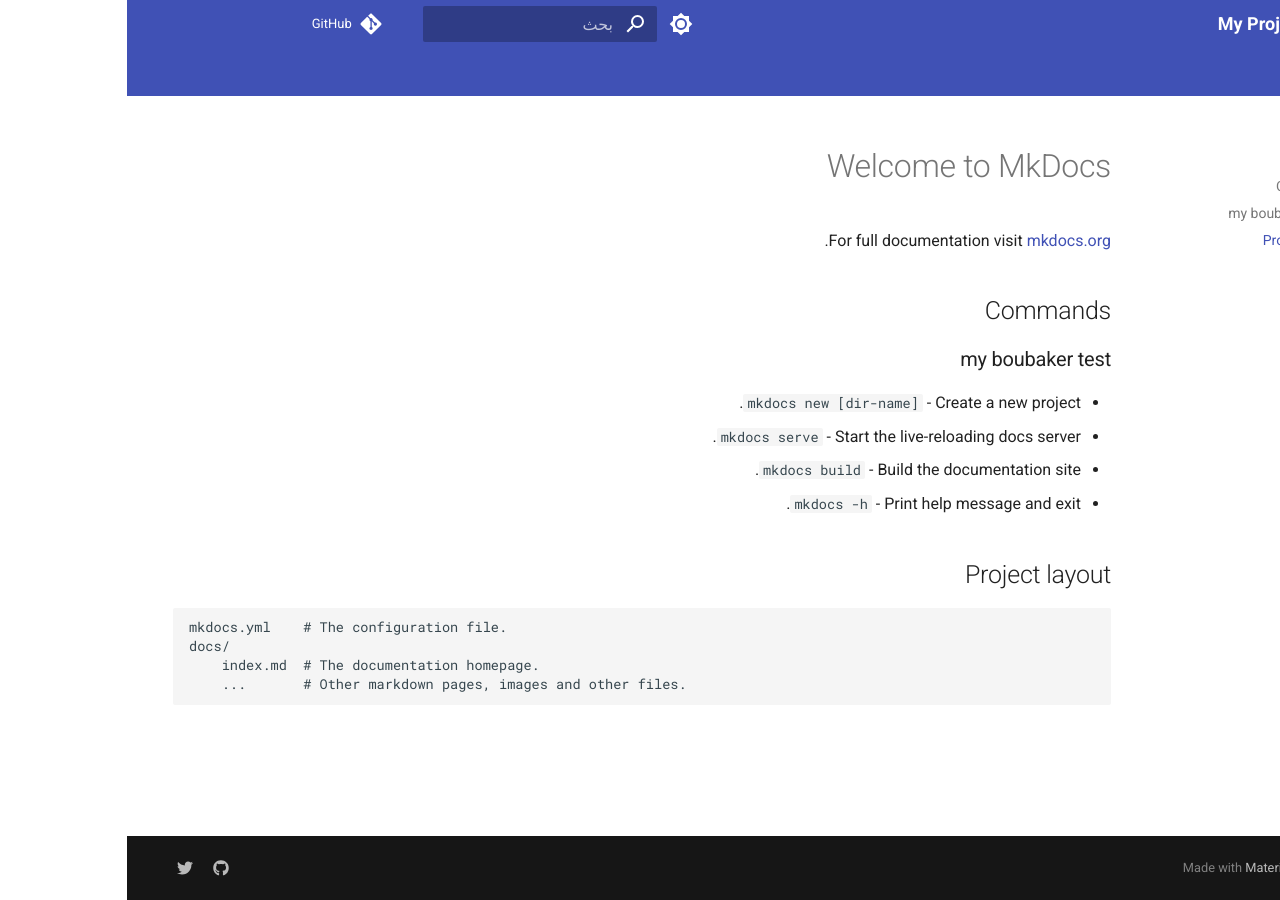
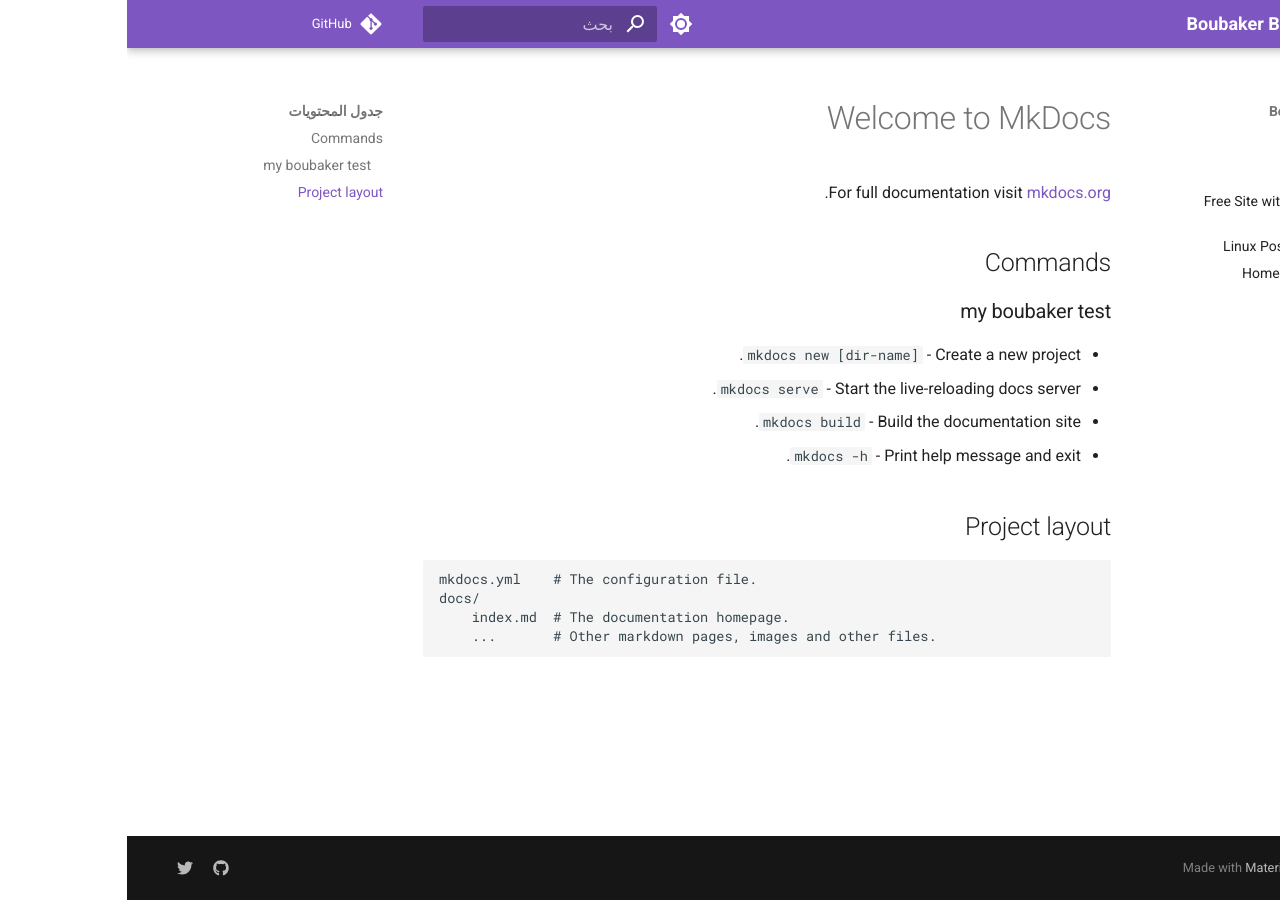
Before and after one commit to adjailia/adjailia.github.io, an MkDocs documentation site: the page built from docs/index.md, in a window 1280 px wide. Built offline with MkDocs 1.6.1 and Material for MkDocs 9.7.7, drawn with Linux system fonts in a browser that asks for light colours; comment, search, counter and statistics services are not loaded.

Commit message:
set bisar

```diff
--- a/mkdocs.yml
+++ b/mkdocs.yml
@@ -1,6 +1,6 @@
 # mkdocs.yml - MkDocs Material Configuration
-site_name: "My Project"
-site_description: "Complete Project Documentation"
+site_name: "Boubaker Blog"
+site_description: "Linux and Open Source Tutorials"
 site_author: "Boubaker"
 site_url: "https://adjailia.github.io/adjailia.github.io/"
 
@@ -11,30 +11,33 @@
   palette:
     - media: "(prefers-color-scheme: light)"
       scheme: default
-      primary: "indigo"
-      accent: "pink"
+      primary: "deep purple"
+      accent: "blue"
       toggle:
         icon: material/brightness-7
         name: "Dark Mode"
     - media: "(prefers-color-scheme: dark)"
       scheme: slate
-      primary: "indigo"
-      accent: "pink"
+      primary: "deep purple"
+      accent: "blue"
       toggle:
         icon: material/brightness-4
         name: "Light Mode"
   features:
     - navigation.indexes        # Allow clicking on folders to open index.md
-    - navigation.tabs           # Nav tabs at the top
     - navigation.sections       # Sidebar sections
     - search.highlight          # Highlight search results
     - search.suggest            # Search suggestions
-    - toc.integrate             # Integrate TOC into the page
     - content.code.annotate     # Code annotations
+    # Removed toc.integrate to let the Table of Contents appear on the RIGHT side.
 
 # Left Sidebar Navigation
 nav:
   - Home: index.md
+  - Tutorials:
+    - "Free Site with GitHub and MkDocs": tutorials/free-site-github.md
+    - "Linux Post Installation": tutorials/linux-post-install.md
+    - "Home Server setup": tutorials/home-server.md
 
 # Plugins
 plugins:
```
Also changed, not shown: docs/tutorials/free-site-github.md (added, +49 -0 lines), docs/tutorials/home-server.md (added, +6 -0 lines), docs/tutorials/linux-post-install.md (added, +11 -0 lines).
